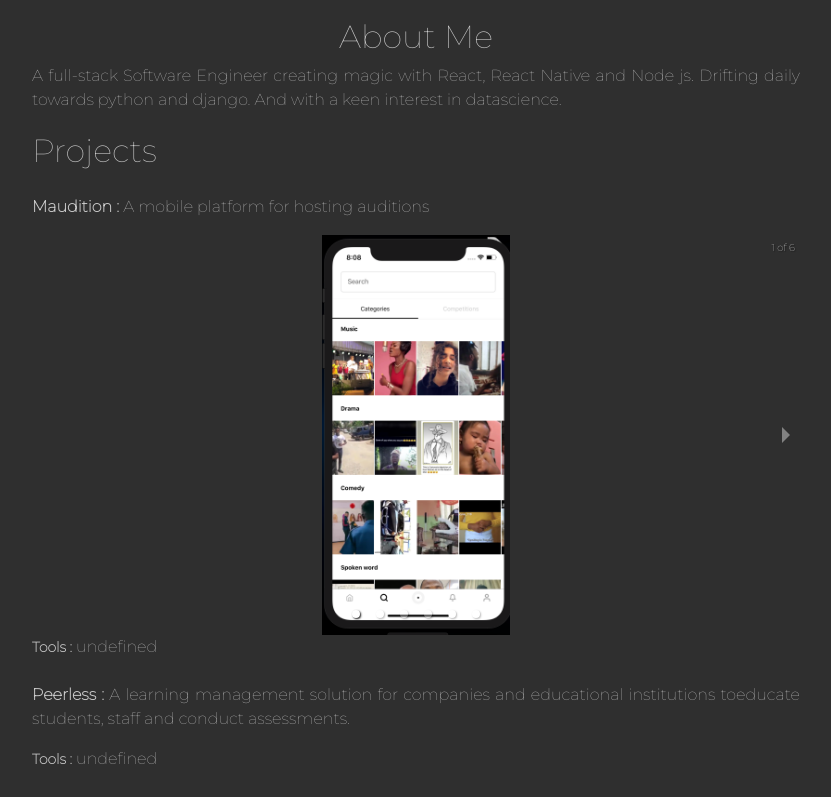
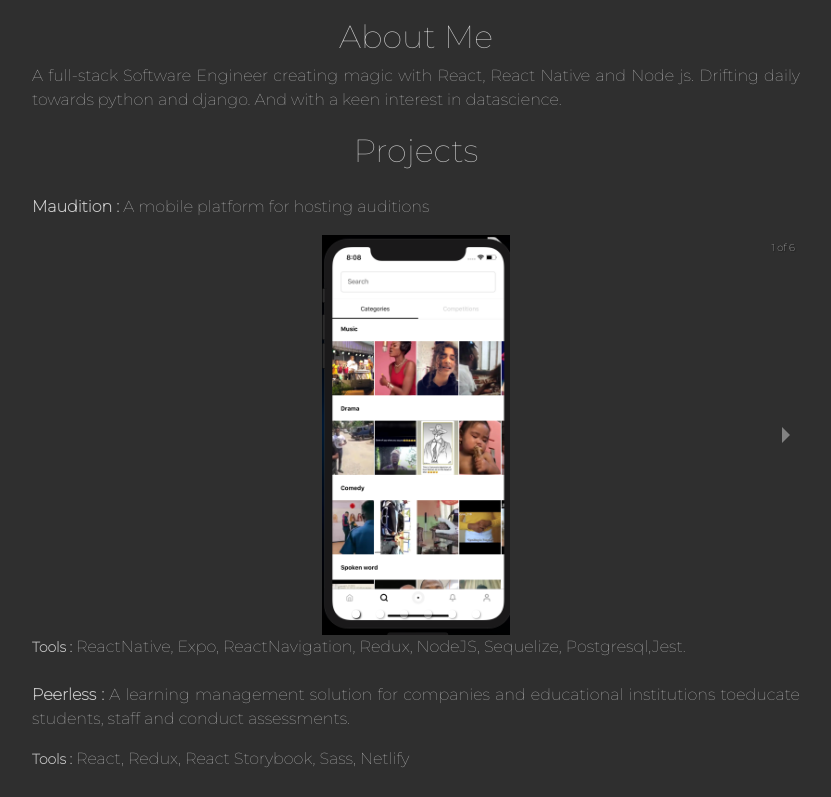
Before and after one commit to Rukeeo1/personal-website, a React (Create React App) app: page / in a window 1280 px wide. Shown: the part 602-1399 px from the top of the page, without its empty margins (224-1055 px from the left). Built offline with nearby package versions, Linux system fonts and the light colour scheme.

Commit message:
chore: centraliz project text

```diff
--- a/src/views/Home/index.js
+++ b/src/views/Home/index.js
@@ -17,13 +17,14 @@ export default function Home() {
         </p>
       </div>
       <div className="home__center">
-        <h2>Projects</h2>
+        <h2 className="text-center">Projects</h2>
         {projects.map((project) => {
           return (
             <ProjectCard
               title={project.title}
               info={project.info}
               projectImages={project.projectImages}
+              utilizedTools={project.utilized}
             />
           );
         })}
```
